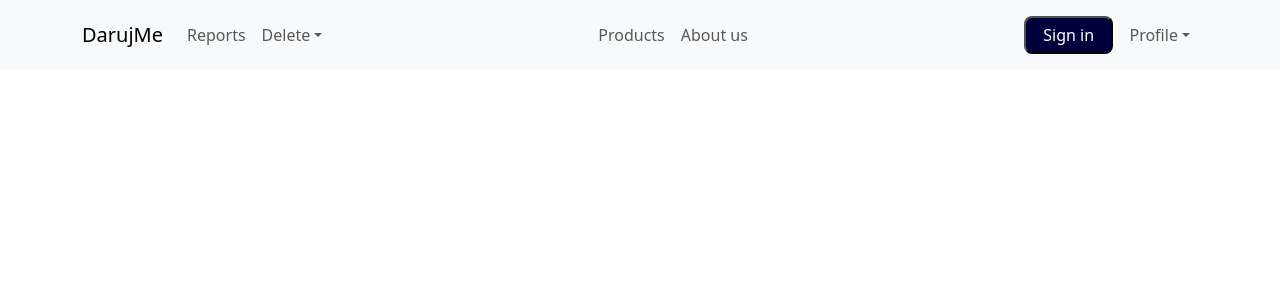
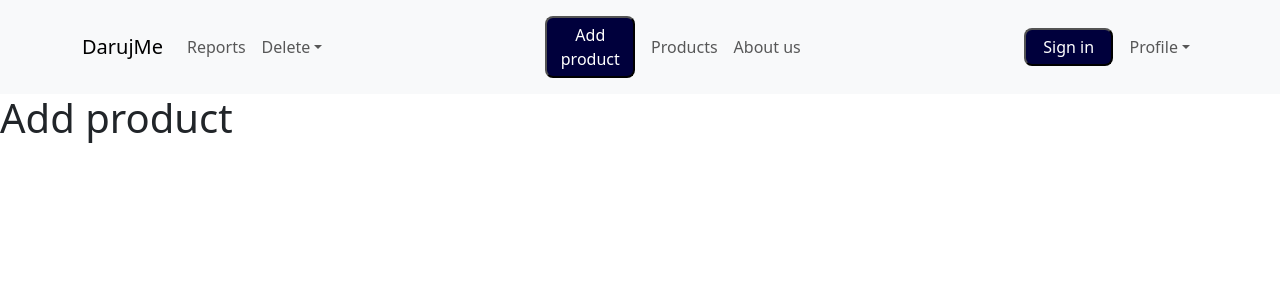
Before and after one commit to Nikolaaa12/DarujMe, a React (Create React App) app in the folder client/: page /pages/addProduct in a window 1280 px wide. Shown: the top 300 px of the page. Built offline with nearby package versions, Linux system fonts and the light colour scheme.

Commit message:
Add product page added

```diff
--- a/client/src/App.js
+++ b/client/src/App.js
@@ -8,6 +8,7 @@ import Navbar from './components/Navbar';
 import MyProfile from './pages/MyProfile';
 import Reports from './pages/Reports';
 import { useEffect } from 'react';
+import AddProduct from './pages/AddProduct';
 
 function App() {
 
@@ -33,6 +34,8 @@ function App() {
           <Route path='/pages/register' element={<Register/>}></Route>
           <Route path='/pages/myprofile' element={<MyProfile/>}></Route>
           <Route path='/pages/reports' element={<Reports/>}></Route>
+          <Route path='/pages/addProduct' element={<AddProduct/>}></Route>
+
         </Routes>
       </BrowserRouter>
     </>
--- a/client/src/components/Navbar.js
+++ b/client/src/components/Navbar.js
@@ -25,8 +25,9 @@ function CustomNavbar() {
                         </Nav>
 
                         <Nav className="me-auto">
-                            <Nav.Link>Products</Nav.Link>
-                            <Nav.Link>About us</Nav.Link>
+                            <Nav.Link href="/pages/addProduct"><button className='navbarBtn'>Add product</button></Nav.Link>
+                            <Nav.Link style={{display: 'flex', alignItems: 'center'}}>Products</Nav.Link>
+                            <Nav.Link style={{display: 'flex', alignItems: 'center'}}>About us</Nav.Link>
                         </Nav>
 
                         <Nav>
--- /dev/null
+++ b/client/src/pages/AddProduct.js
@@ -0,0 +1,9 @@
+function AddProduct(){
+    return(
+        <>
+        <h1>Add product</h1>
+        </>
+    )
+}
+
+export default AddProduct;
--- a/client/src/pages/Home.js
+++ b/client/src/pages/Home.js
@@ -1,4 +1,5 @@
 import '../styles/Home.css';
+import {useState} from 'react';
 
 function Home(){
     return(
```
Also changed, not shown: 1 other file (tests, documents, lock files or other folders).
